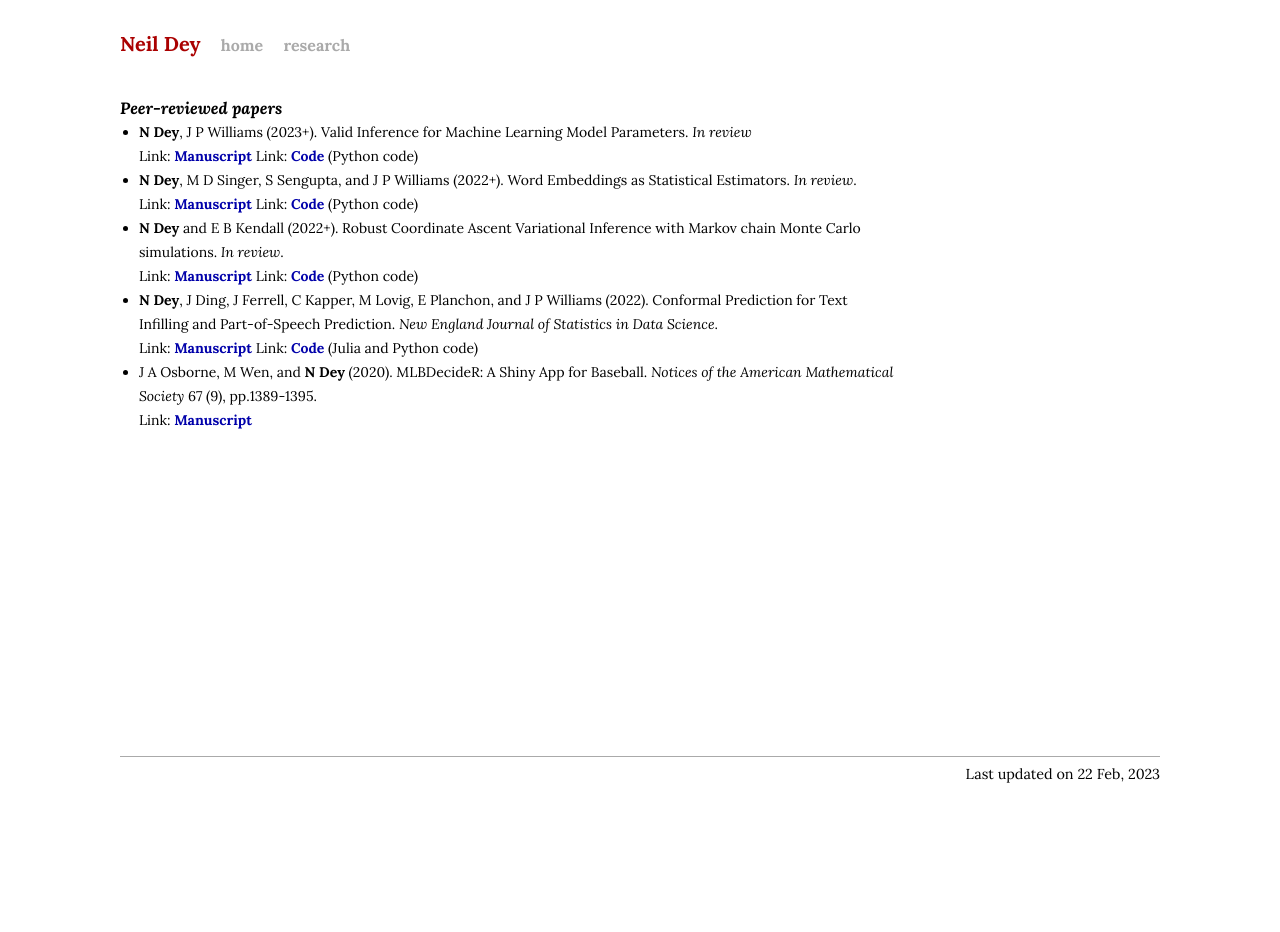
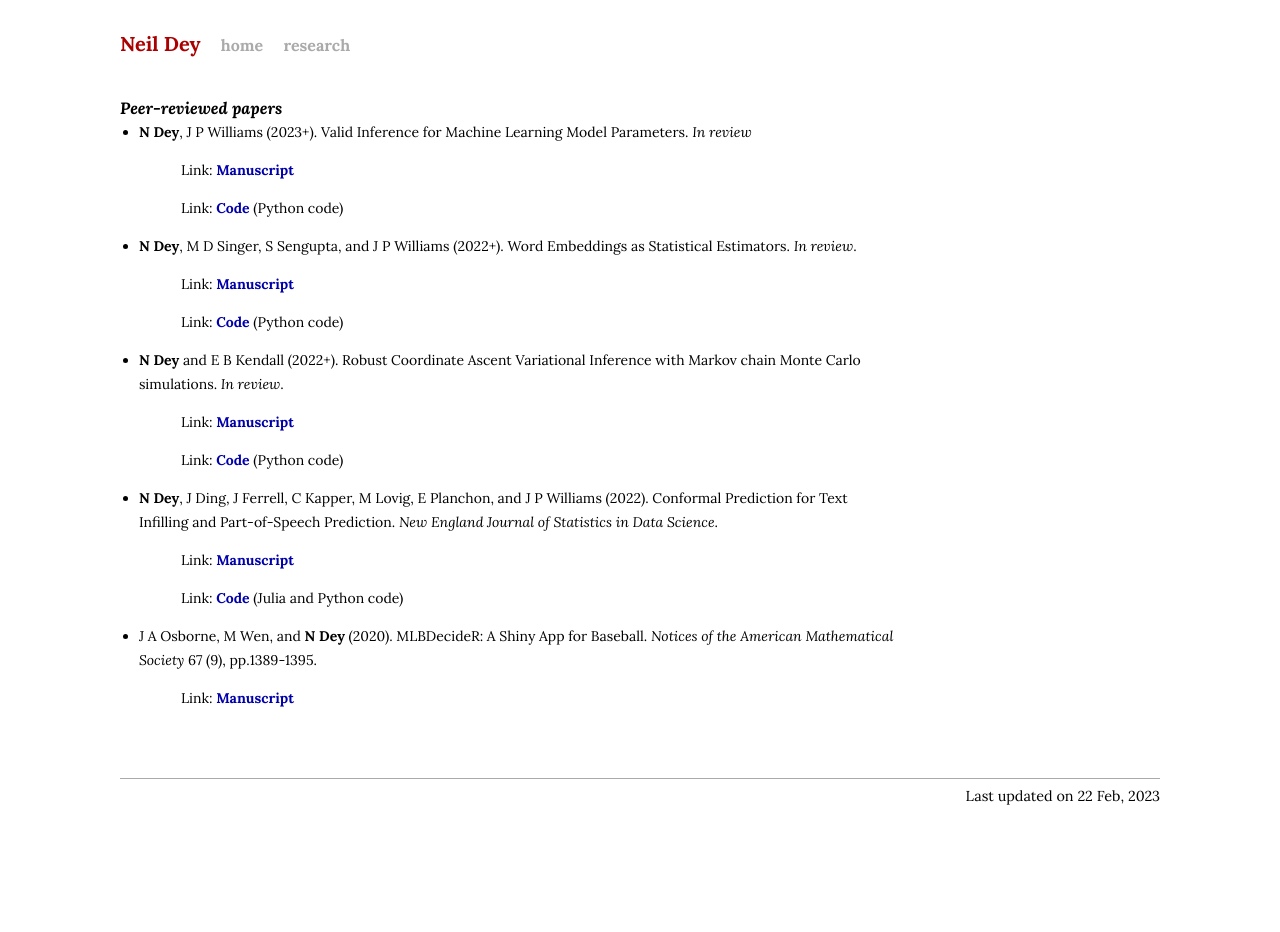
Before and after one commit to neil-dey/neil-dey.github.io, a Jekyll site: the page built from research.html, in a window 1280 px wide. Built offline with Jekyll 4.4.1, drawn with Linux system fonts in a browser that asks for light colours.

Commit message:
Indentation of links

```diff
--- a/_config.yml
+++ b/_config.yml
@@ -14,7 +14,7 @@
 # You can create any custom variable you would like, and they will be accessible
 # in the templates via {{ site.myvariable }}.
 name: Neil Dey
-description: Jonathan's personal website.
+description: Neil Dey's personal website.
 email: neild799@gmail.com
 url: "http://neil-dey.github.io"
 github_username: neil-dey
--- a/css/main.css
+++ b/css/main.css
@@ -259,3 +259,14 @@ hr {
 {
   padding-top: 20px;
 }
+
+
+/*****************************************************************************/
+/*
+/* Added CSS
+/*
+/*****************************************************************************/
+.indented
+{
+    text-indent: 3em;
+}
--- a/research.html
+++ b/research.html
@@ -7,31 +7,31 @@ title: Neil Dey | Research
 <ul>
 <li> <b>N Dey</b>, J P Williams (2023+). Valid Inference for Machine Learning Model Parameters. <i>In review</i>
 <br/>
-Link: <a href="https://arxiv.org/abs/2302.10840"><b>Manuscript</b></a>
-Link: <a href="https://github.com/neil-dey/valid-inference-ml-estimators"><b>Code</b></a> (Python code)
+<p class="indented">Link: <a href="https://arxiv.org/abs/2302.10840"><b>Manuscript</b></a></p>
+<p class="indented">Link: <a href="https://github.com/neil-dey/valid-inference-ml-estimators"><b>Code</b></a> (Python code)</p>
 </li>
 
 <li> <b>N Dey</b>, M D Singer, S Sengupta, and J P Williams (2022+). Word Embeddings as Statistical Estimators. <i>In review</i>.
 <br/>
-Link: <a href="https://arxiv.org/abs/2301.06710"><b>Manuscript</b></a>
-Link: <a href="https://github.com/neil-dey/word-embeddings-as-estimators"><b>Code</b></a> (Python code)
+<p class="indented">Link: <a href="https://arxiv.org/abs/2301.06710"><b>Manuscript</b></a></p>
+<p class="indented">Link: <a href="https://github.com/neil-dey/word-embeddings-as-estimators"><b>Code</b></a> (Python code)</p>
 </li>
 
 <li> <b>N Dey</b> and E B Kendall (2022+). Robust Coordinate Ascent Variational Inference with Markov chain Monte Carlo simulations. <i>In review</i>.
 <br/>
-Link: <a href="https://arxiv.org/abs/2203.12725"><b>Manuscript</b></a>
-Link: <a href="https://github.com/neil-dey/robust-vi-mcmc"><b>Code</b></a> (Python code)
+<p class="indented">Link: <a href="https://arxiv.org/abs/2203.12725"><b>Manuscript</b></a></p>
+<p class="indented">Link: <a href="https://github.com/neil-dey/robust-vi-mcmc"><b>Code</b></a> (Python code)</p>
 </li>
 
 <li> <b>N Dey</b>, J Ding, J Ferrell, C Kapper, M Lovig, E Planchon, and J P Williams (2022). Conformal Prediction for Text Infilling and Part-of-Speech Prediction. <i>New England Journal of Statistics in Data Science</i>.
 <br/>
-Link: <a href="https://doi.org/10.51387/22-NEJSDS8"><b>Manuscript</b></a>
-Link: <a href="https://github.com/jackferrellncsu/drums-nlp-codesnapshot"><b>Code</b></a> (Julia and Python code)
+<p class="indented">Link: <a href="https://doi.org/10.51387/22-NEJSDS8"><b>Manuscript</b></a></p>
+<p class="indented">Link: <a href="https://github.com/jackferrellncsu/drums-nlp-codesnapshot"><b>Code</b></a> (Julia and Python code)</p>
 </li>
 
 <li> J A Osborne, M Wen, and <b>N Dey</b> (2020). MLBDecideR: A Shiny App for Baseball. <i>Notices of the American Mathematical Society</i> 67 (9), pp.1389-1395.
 <br/>
-Link: <a href="https://doi.org/10.1090/noti2153"><b>Manuscript</b></a>
+<p class="indented">Link: <a href="https://doi.org/10.1090/noti2153"><b>Manuscript</b></a></p>
 </li>
 <br/>
 </ul>
```
